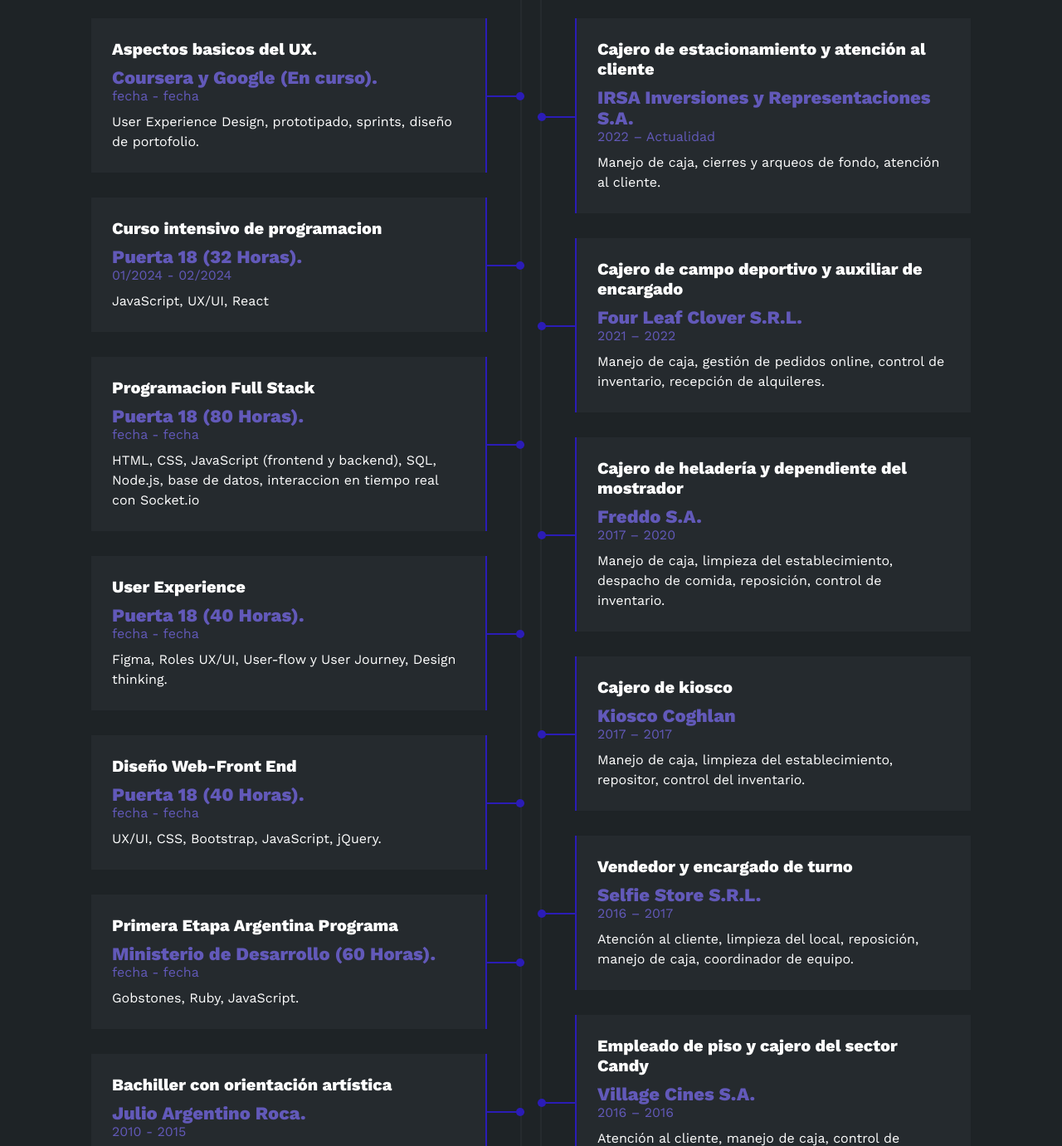
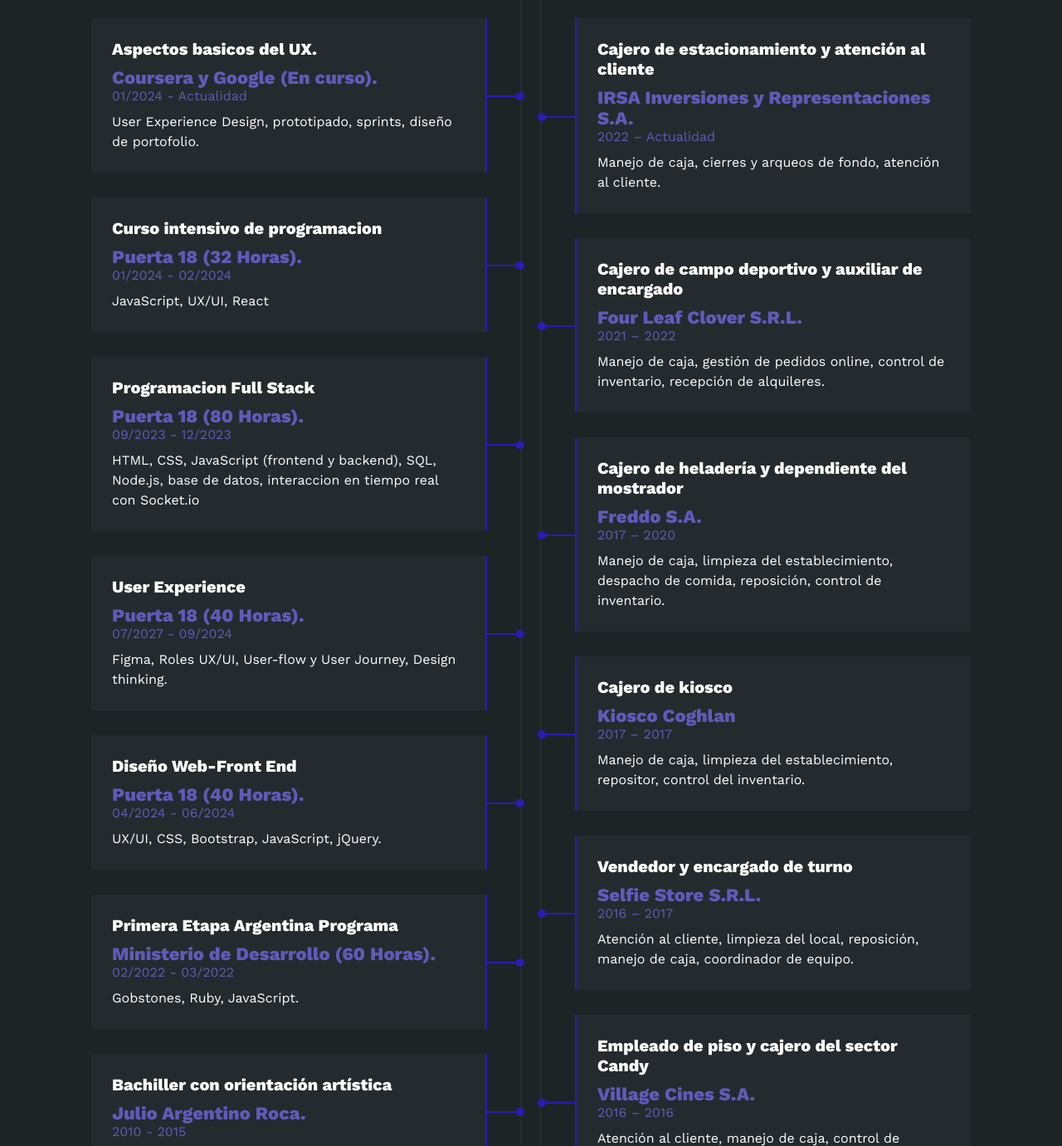
Before and after one commit to AlvarezImanol/Portfolio, a plain HTML site: page index.html in a window 1280 px wide. Shown: the part 2164-3545 px from the top of the page at 83% size. Drawn offline with nearby package versions, Linux system fonts and the light colour scheme.

Commit message:
Update index.html

```diff
--- a/index.html
+++ b/index.html
@@ -223,7 +223,7 @@
                     <div class="item izq">
                         <h4>Aspectos basicos del UX.</h4>
                         <span class="casa">Coursera y Google (En curso).</span>
-                        <span class="fecha">fecha - fecha</span>
+                        <span class="fecha">01/2024 - Actualidad</span>
                         <p>User Experience Design, prototipado, sprints, diseño de portofolio.</p>
                         <div class="conectori">
                             <div class="circuloi"></div>
@@ -241,7 +241,7 @@
                     <div class="item izq">
                         <h4>Programacion Full Stack</h4>
                         <span class="casa">Puerta 18 (80 Horas).</span>
-                        <span class="fecha">fecha - fecha</span>
+                        <span class="fecha">09/2023 - 12/2023</span>
                         <p>HTML, CSS, JavaScript (frontend y backend), SQL, Node.js, base de datos, interaccion en tiempo real con Socket.io</p>
                         <div class="conectori">
                             <div class="circuloi"></div>
@@ -250,7 +250,7 @@
                     <div class="item izq">
                         <h4>User Experience</h4>
                         <span class="casa">Puerta 18 (40 Horas).</span>
-                        <span class="fecha">fecha - fecha</span>
+                        <span class="fecha">07/2027 - 09/2024</span>
                         <p>Figma, Roles UX/UI, User-flow y User Journey, Design thinking.</p>
                         <div class="conectori">
                             <div class="circuloi"></div>
@@ -259,7 +259,7 @@
                     <div class="item izq">
                         <h4>Diseño Web-Front End</h4>
                         <span class="casa">Puerta 18 (40 Horas).</span>
-                        <span class="fecha">fecha - fecha</span>
+                        <span class="fecha">04/2024 - 06/2024</span>
                         <p>UX/UI, CSS, Bootstrap, JavaScript, jQuery.</p>
                         <div class="conectori">
                             <div class="circuloi"></div>
@@ -268,7 +268,7 @@
                     <div class="item izq">
                         <h4>Primera Etapa Argentina Programa</h4>
                         <span class="casa">Ministerio de Desarrollo (60 Horas).</span>
-                        <span class="fecha">fecha - fecha</span>
+                        <span class="fecha">02/2022 - 03/2022</span>
                         <p>Gobstones, Ruby, JavaScript.</p>
                         <div class="conectori">
                             <div class="circuloi"></div>
```
